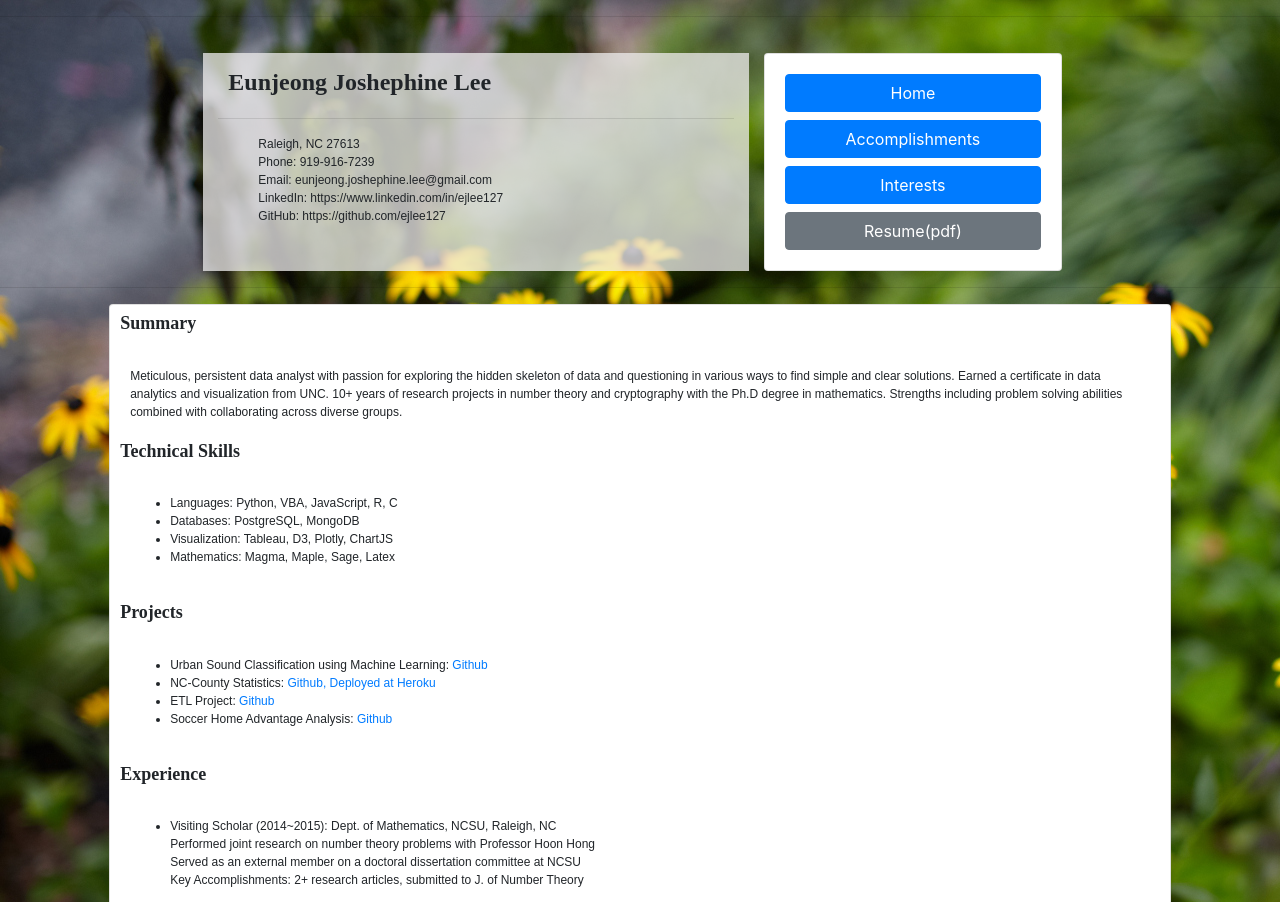
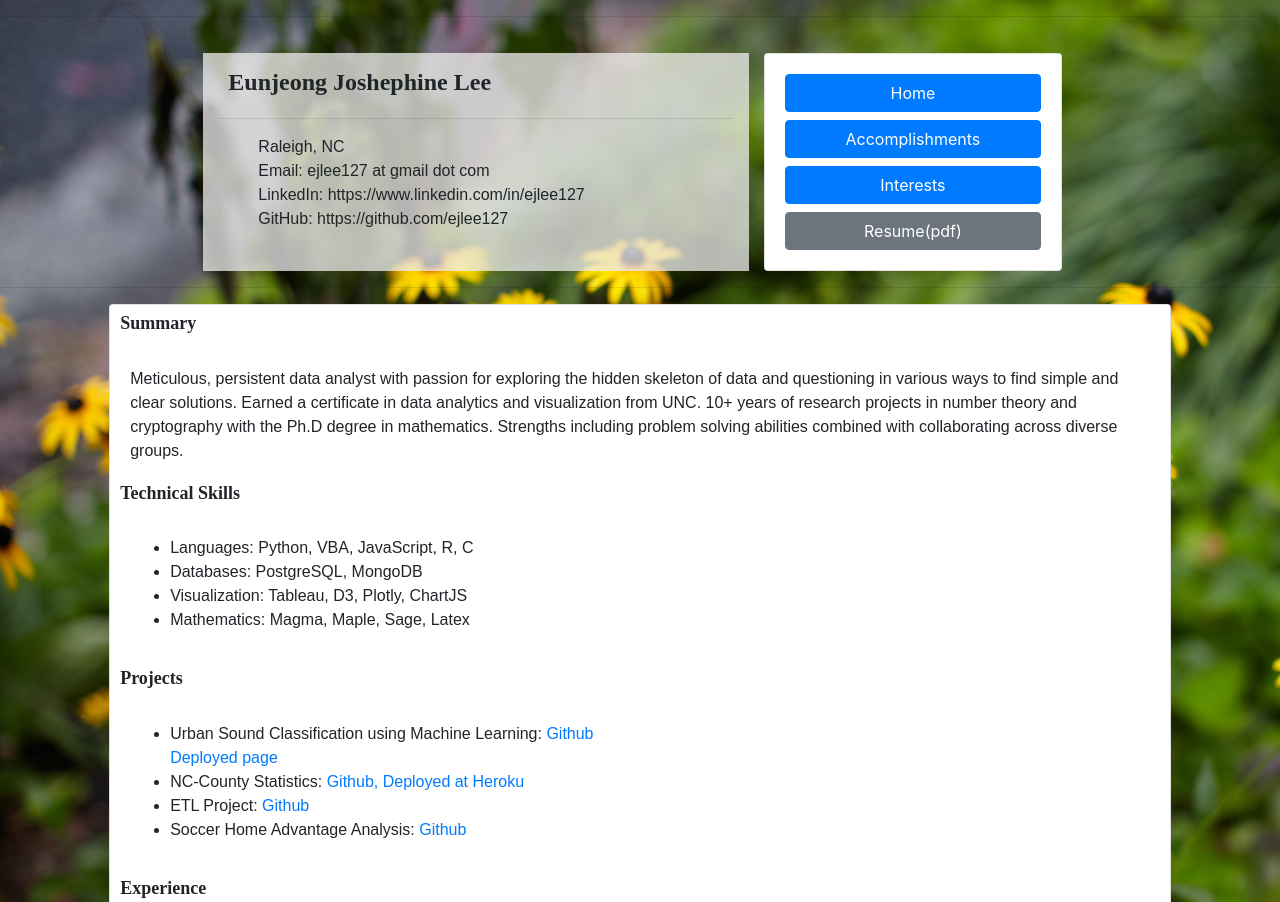
Before and after one commit to ejlee127/ejlee127.github.io, a plain HTML site: page resume.html in a window 1280 px wide. Shown: the top 902 px of the page. Drawn offline with nearby package versions, Linux system fonts and the light colour scheme.

Commit message:
updating files

```diff
--- a/resume.html
+++ b/resume.html
@@ -26,9 +26,9 @@
           <h4>Eunjeong Joshephine Lee </h4>
           <hr>
           <ul style="list-style-type:none;" align="left" font-size="small">
-            <li class="body-font">Raleigh, NC 27613 </li>
-            <li class="body-font">Phone: 919-916-7239</li>
-            <li class="body-font">Email: eunjeong.joshephine.lee@gmail.com</li>
+            <li class="body-font">Raleigh, NC </li>
+            <!-- <li class="body-font">Phone: 919-916-7239</li>-->
+            <li class="body-font">Email: ejlee127 at gmail dot com</li>
             <li class="body-font">LinkedIn: https://www.linkedin.com/in/ejlee127</li>
             <li class="body-font">GitHub: https://github.com/ejlee127</li>
           </ul>
@@ -75,6 +75,7 @@
               <ul>
                 <li>Urban Sound Classification using Machine Learning:
                   <a href="https://github.com/ejlee127/UrbanSoundClassificationUsingML">Github</a> </li>
+                  <a href="https://ejlee127.github.io/UrbanSoundML/" target="_blank">Deployed page</a>
                 <li>NC-County Statistics:
                   <a href="https://github.com/ejlee127/NC-County-Statistics">Github, </a>
                   <a href="https://quiet-peak-17157.herokuapp.com/">Deployed at Heroku</a>
--- a/static/css/style.css
+++ b/static/css/style.css
@@ -73,7 +73,7 @@ h5{
 
 .body-font {
   font-family: sans-serif;
-  font-size: 12px;
+  font-size: 16px;
   /*font-weight: bold;*/
   text-align: left;
   /*padding: 5px;*/
```
Also changed, not shown: index.html (+12 -4 lines).
